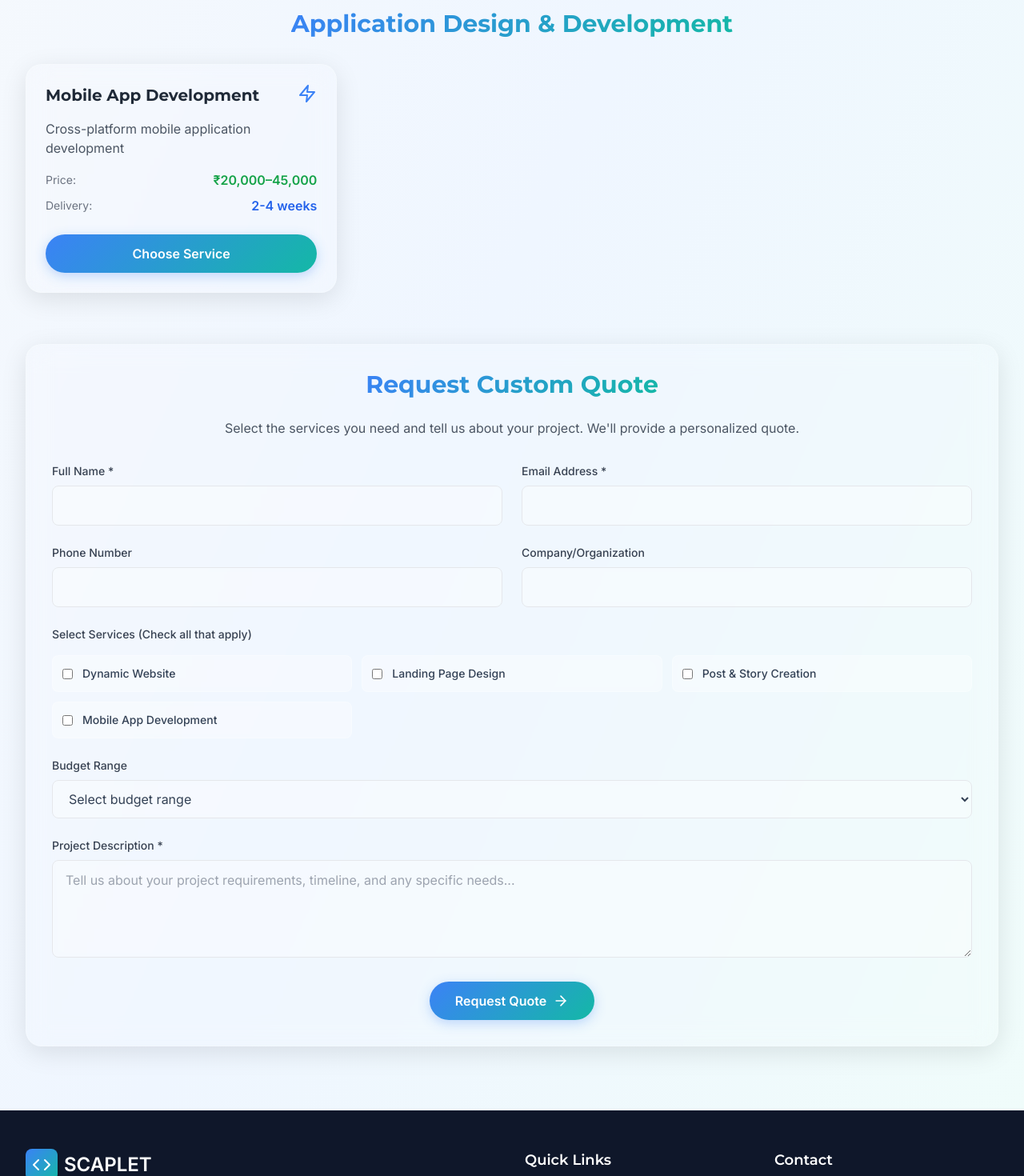
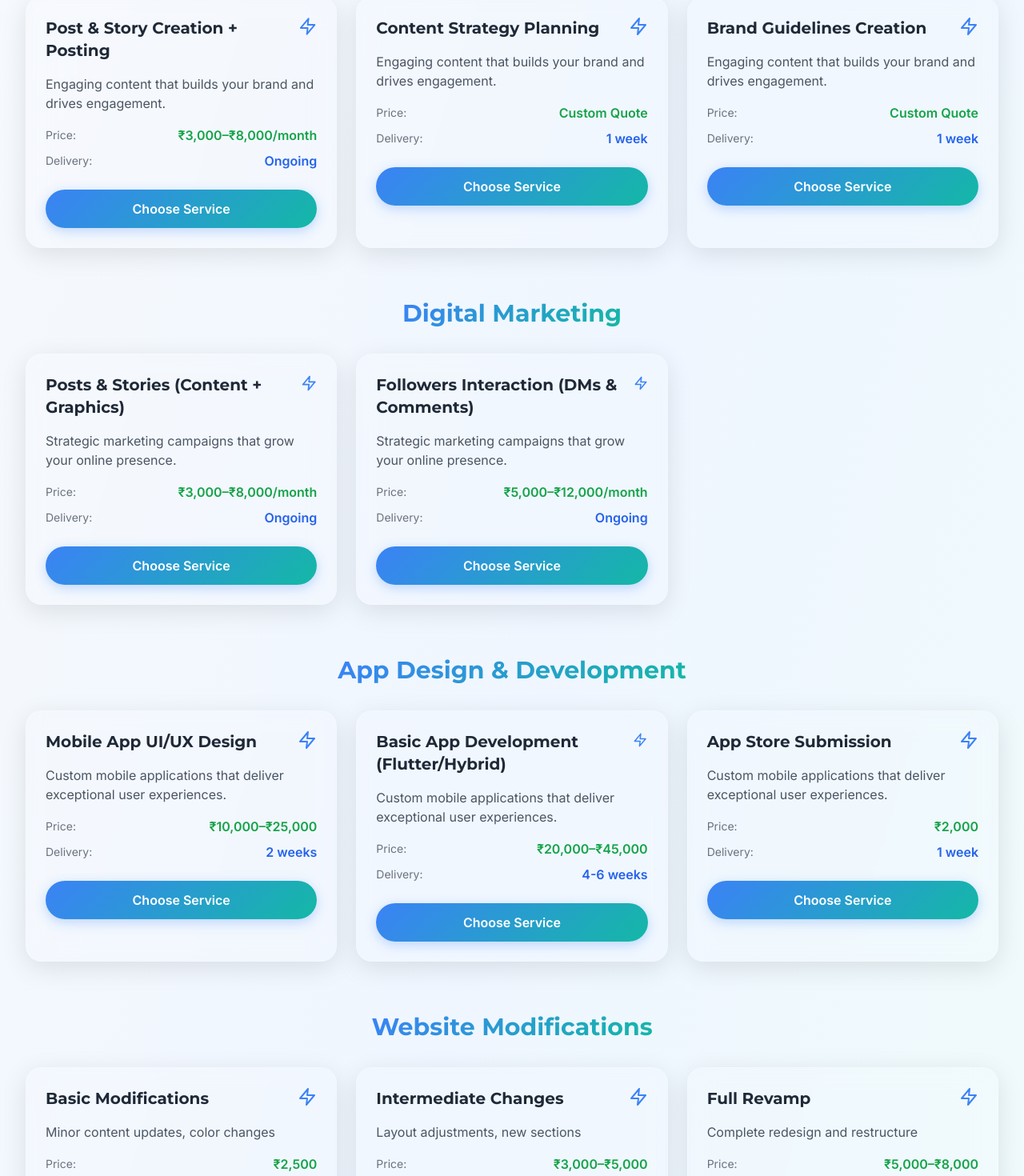
Before and after one commit to Radhesh20/Scaplet-Website, a React (Vite) app: page /services in a window 1280 px wide. Shown: the part 1100-2570 px from the top of the page at 80% size. Built offline with nearby package versions, Linux system fonts and the light colour scheme.

Commit message:
Updated AdminContext.tsx

```diff
--- a/src/contexts/AdminContext.tsx
+++ b/src/contexts/AdminContext.tsx
@@ -78,33 +78,136 @@ export function AdminProvider({ children }: { children: ReactNode }) {
       id: '1',
       category: 'Web Design & Development',
       name: 'Dynamic Website',
-      price: '₹12,000–20,000',
+      price: '₹12,000–₹20,000',
       delivery: '1 week',
-      description: 'Full-featured dynamic website with modern design'
+      description: 'Beautiful, responsive websites that convert visitors into customers.',
+      features: ['Responsive Design', 'CMS Integration', 'SEO Ready']
     },
     {
       id: '2',
       category: 'Web Design & Development',
       name: 'Landing Page Design',
-      price: '₹5,000–8,000',
+      price: '₹5,000–₹8,000',
       delivery: '3 days',
-      description: 'High-converting landing page design'
+      description: 'Beautiful, responsive websites that convert visitors into customers.',
+      features: ['High Conversion', 'Mobile Optimized', 'Fast Loading']
     },
     {
       id: '3',
-      category: 'Social Media Campaigns',
-      name: 'Post & Story Creation',
-      price: '₹3,000–8,000/month',
+      category: 'Web Design & Development',
+      name: 'SEO Optimization',
+      price: '₹3,000–₹6,000',
       delivery: 'Ongoing',
-      description: 'Creative content creation and posting'
+      description: 'Beautiful, responsive websites that convert visitors into customers.',
+      features: ['Keyword Research', 'On-page SEO', 'Analytics']
     },
     {
       id: '4',
-      category: 'Application Design & Development',
-      name: 'Mobile App Development',
-      price: '₹20,000–45,000',
-      delivery: '2-4 weeks',
-      description: 'Cross-platform mobile application development'
+      category: 'Web Design & Development',
+      name: 'Hosting + Database Setup',
+      price: '₹3,000–₹6,000',
+      delivery: '1 day',
+      description: 'Beautiful, responsive websites that convert visitors into customers.',
+      features: ['Cloud Hosting', 'SSL Certificate', 'Backup']
+    },
+    {
+      id: '5',
+      category: 'Social Media Campaigns',
+      name: 'Post & Story Creation + Posting',
+      price: '₹3,000–₹8,000/month',
+      delivery: 'Ongoing',
+      description: 'Engaging content that builds your brand and drives engagement.',
+      features: ['Content Calendar', 'Brand Consistency', 'Engagement']
+    },
+    {
+      id: '6',
+      category: 'Social Media Campaigns',
+      name: 'Content Strategy Planning',
+      price: 'Custom Quote',
+      delivery: '1 week',
+      description: 'Engaging content that builds your brand and drives engagement.',
+      features: ['Market Research', 'Competitor Analysis', 'Strategy Document']
+    },
+    {
+      id: '7',
+      category: 'Social Media Campaigns',
+      name: 'Brand Guidelines Creation',
+      price: 'Custom Quote',
+      delivery: '1 week',
+      description: 'Engaging content that builds your brand and drives engagement.',
+      features: ['Logo Design', 'Color Palette', 'Typography']
+    },
+    {
+      id: '8',
+      category: 'Digital Marketing',
+      name: 'Posts & Stories (Content + Graphics)',
+      price: '₹3,000–₹8,000/month',
+      delivery: 'Ongoing',
+      description: 'Strategic marketing campaigns that grow your online presence.',
+      features: ['Custom Graphics', 'Copywriting', 'Scheduling']
+    },
+    {
+      id: '9',
+      category: 'Digital Marketing',
+      name: 'Followers Interaction (DMs & Comments)',
+      price: '₹5,000–₹12,000/month',
+      delivery: 'Ongoing',
+      description: 'Strategic marketing campaigns that grow your online presence.',
+      features: ['Community Management', 'Response Templates', 'Engagement Tracking']
+    },
+    {
+      id: '10',
+      category: 'App Design & Development',
+      name: 'Mobile App UI/UX Design',
+      price: '₹10,000–₹25,000',
+      delivery: '2 weeks',
+      description: 'Custom mobile applications that deliver exceptional user experiences.',
+      features: ['User Research', 'Wireframes', 'Prototypes']
+    },
+    {
+      id: '11',
+      category: 'App Design & Development',
+      name: 'Basic App Development (Flutter/Hybrid)',
+      price: '₹20,000–₹45,000',
+      delivery: '4-6 weeks',
+      description: 'Custom mobile applications that deliver exceptional user experiences.',
+      features: ['Cross-platform', 'API Integration', 'Testing']
+    },
+    {
+      id: '12',
+      category: 'App Design & Development',
+      name: 'App Store Submission',
+      price: '₹2,000',
+      delivery: '1 week',
+      description: 'Custom mobile applications that deliver exceptional user experiences.',
+      features: ['Store Optimization', 'Screenshots', 'Description']
+    },
+    {
+      id: '13',
+      category: 'Website Modifications',
+      name: 'Basic Modifications',
+      price: '₹2,500',
+      delivery: 'Minor content updates, color changes',
+      description: 'Minor content updates, color changes',
+      features: ['Text Updates', 'Image Replacement', 'Color Adjustments']
+    },
+    {
+      id: '14',
+      category: 'Website Modifications',
+      name: 'Intermediate Changes',
+      price: '₹3,000–₹5,000',
+      delivery: 'Layout adjustments, new sections',
+      description: 'Layout adjustments, new sections',
+      features: ['Layout Changes', 'New Sections', 'Feature Updates']
+    },
+    {
+      id: '15',
+      category: 'Website Modifications',
+      name: 'Full Revamp',
+      price: '₹5,000–₹8,000',
+      delivery: 'Complete redesign and restructure',
+      description: 'Complete redesign and restructure',
+      features: ['Complete Redesign', 'New Architecture', 'Modern UI/UX']
     }
   ]);
 
```
